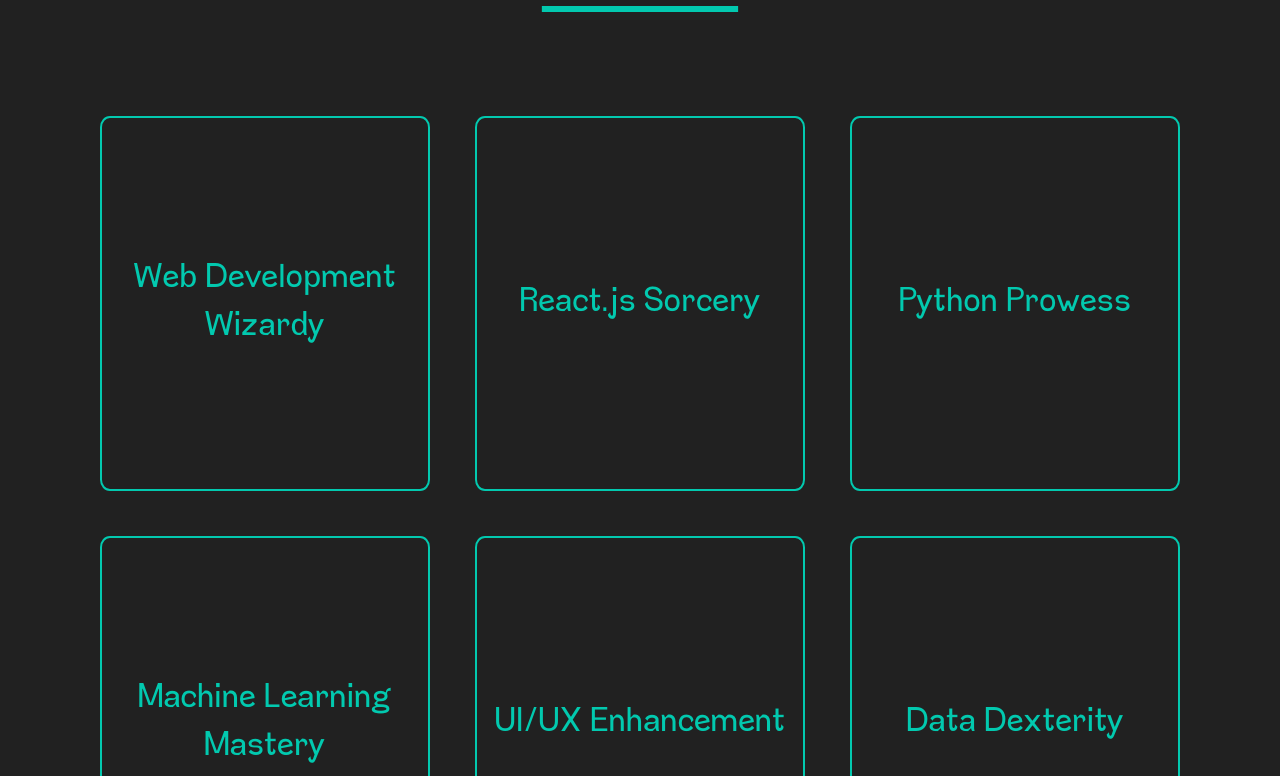
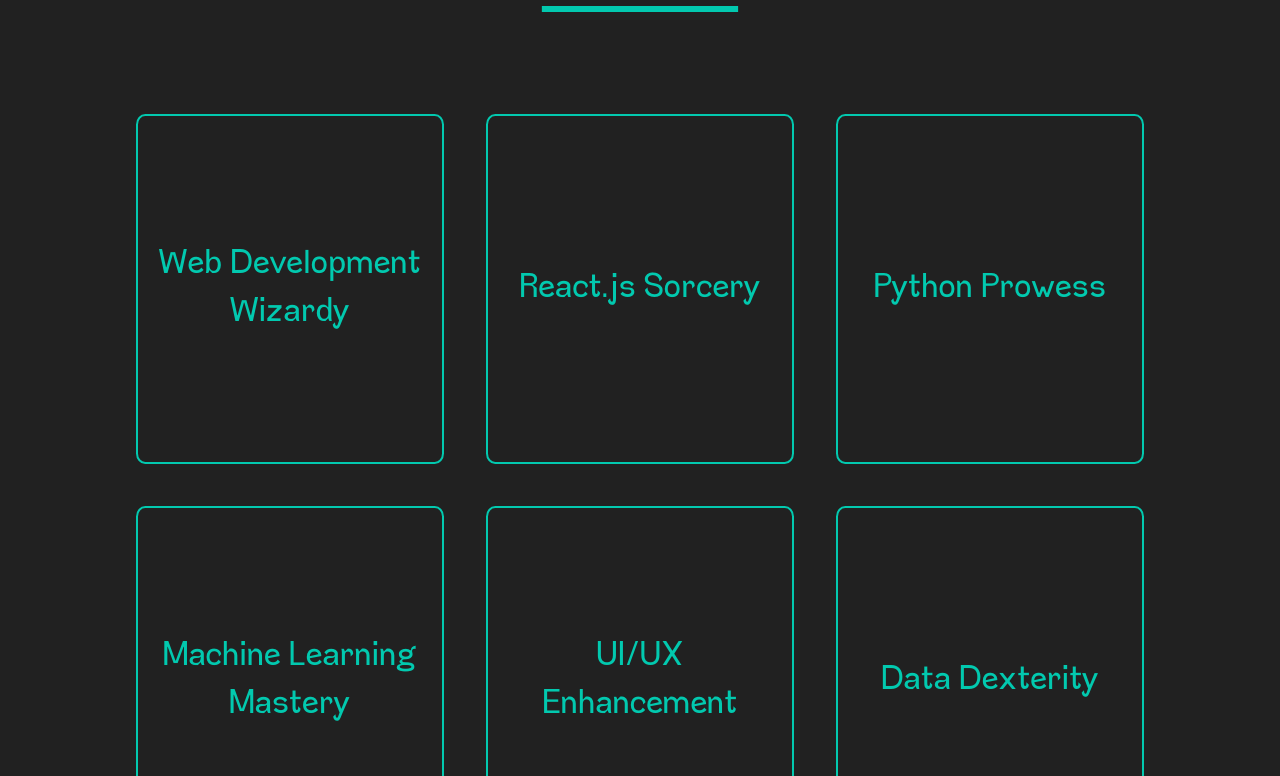
Before and after one commit to VedangPaithankar/Portfolio-Website, a React (Create React App) app: page / in a window 1280 px wide. Shown: the part 2724-3500 px from the top of the page. Built offline with nearby package versions, Linux system fonts and the light colour scheme.

Commit message:
Update styles.css

```diff
--- a/src/pages/styles.css
+++ b/src/pages/styles.css
@@ -188,8 +188,8 @@
 @media screen and (min-width: 1024px) {
   .card {
     font-size: xx-large;
-    width: 375px;
-    height: 375px;
+    width: 350px;
+    height: 350px;
   }
   .card .back {
     font-size: 18px;
@@ -199,8 +199,8 @@
 @media screen and (max-width: 1023px) and (min-width: 768px) {
   .card {
     font-size: large;
-    width: 200px;
-    height: 200px;
+    width: 150px;
+    height: 150px;
   }
   .card .back {
     font-size: 10px;
```
